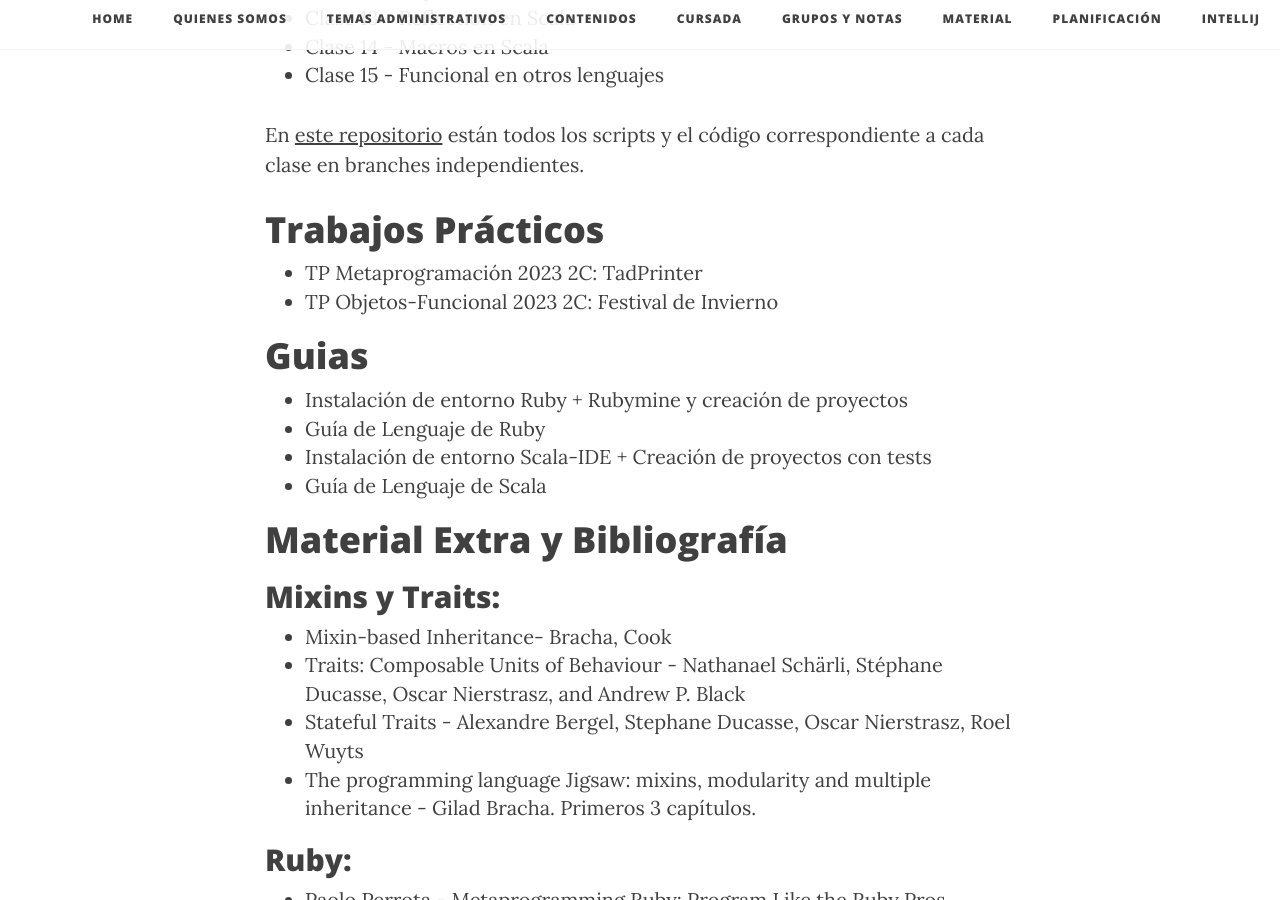
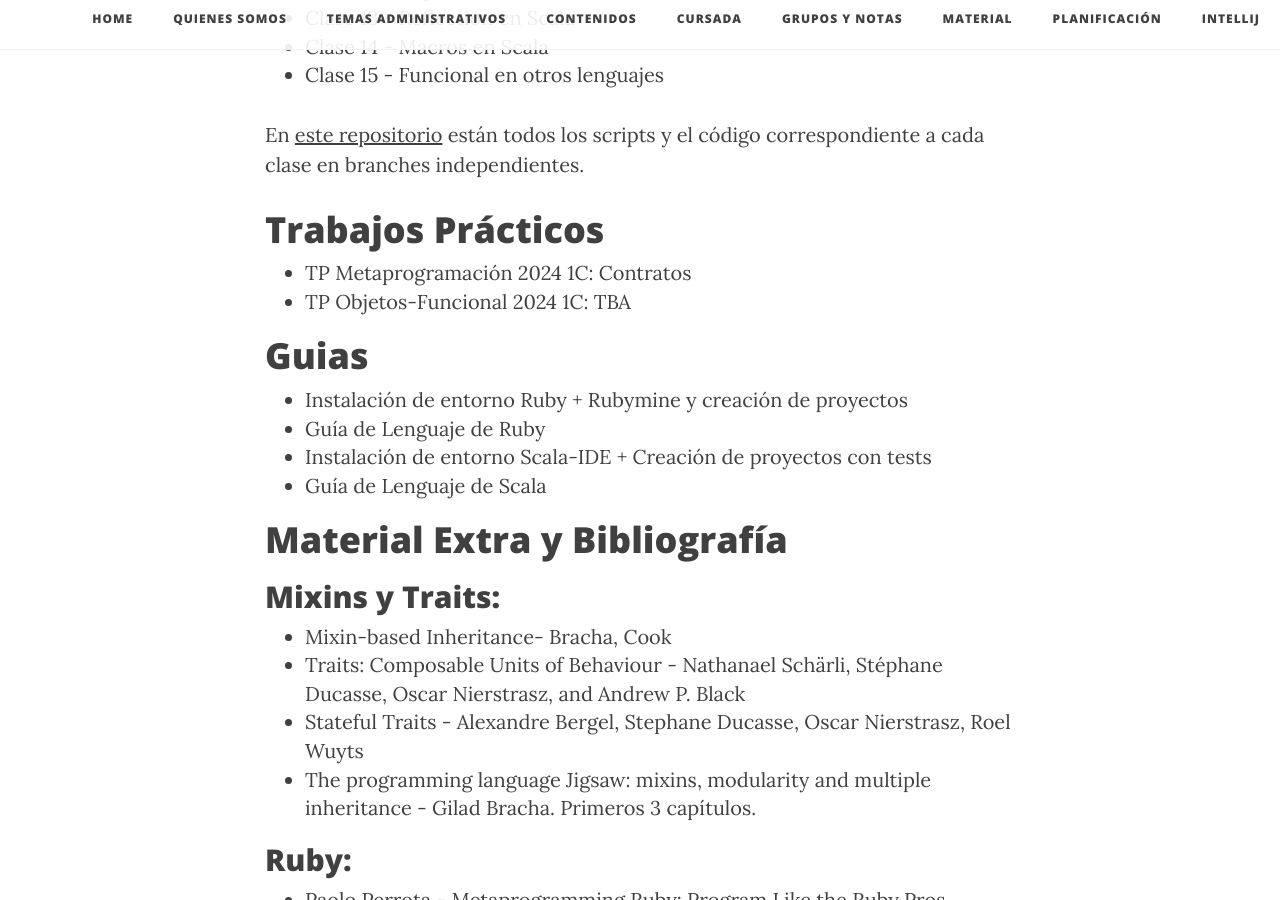
Before and after one commit to tadp-utn-frba/tadp-utn-frba.github.io, a Jekyll site: the page built from material.md, in a window 1280 px wide and 900 px high, scrolled down 1040 px. Built offline with Jekyll 4.4.1, drawn with Linux system fonts in a browser that asks for light colours; nearby versions of some CDN libraries.

Commit message:
update with 2024 tps

```diff
--- a/material.md
+++ b/material.md
@@ -29,8 +29,8 @@
 En [este repositorio](https://github.com/tadp-utn-frba/tadp-clases) están todos los scripts y el código correspondiente a cada clase en branches independientes.
 
 # Trabajos Prácticos
-* [TP Metaprogramación 2023 2C: TadPrinter](https://docs.google.com/document/d/1sglncnasWl0mxh3QioSg8K21bA7iLJ-VLyhlbD5rWRQ/edit)
-* [TP Objetos-Funcional 2023 2C: Festival de Invierno](https://docs.google.com/document/d/e/2PACX-1vTmyc_-cR9N0P8fNoWfvWv5ehMZfbd7H4qk7ykTHRCGbwCWfyV5FNBFeYY98S5mtwBkGiNVnZUlZvAj/pub)
+* [TP Metaprogramación 2024 1C: Contratos](https://docs.google.com/document/d/1dddWiuD1pw8f_spuBEG2vKALkh2S8nrb4NAUmZ31jow/edit?usp=sharing)
+* [TP Objetos-Funcional 2024 1C: TBA]()
 
 # Guias
 
```
